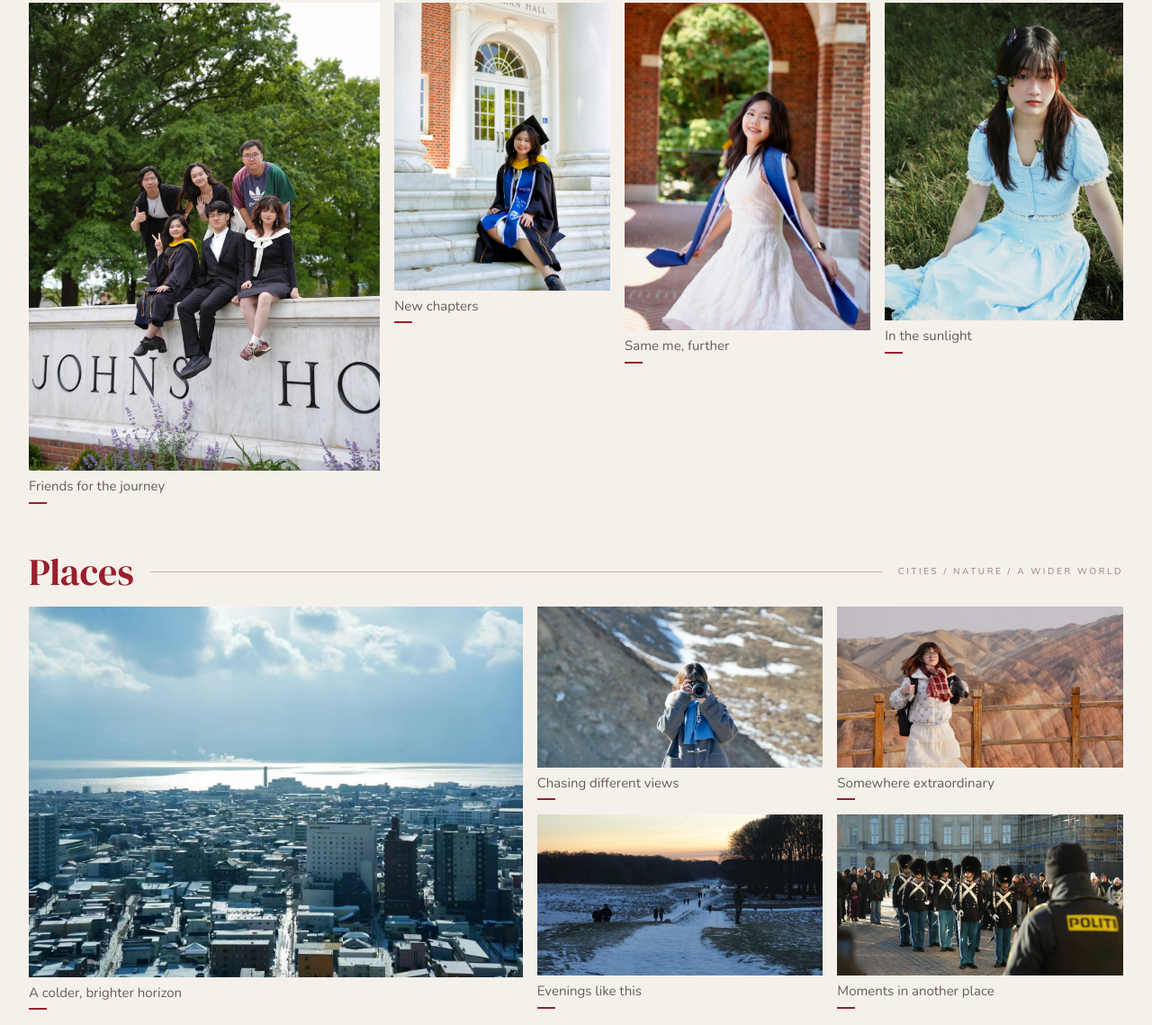
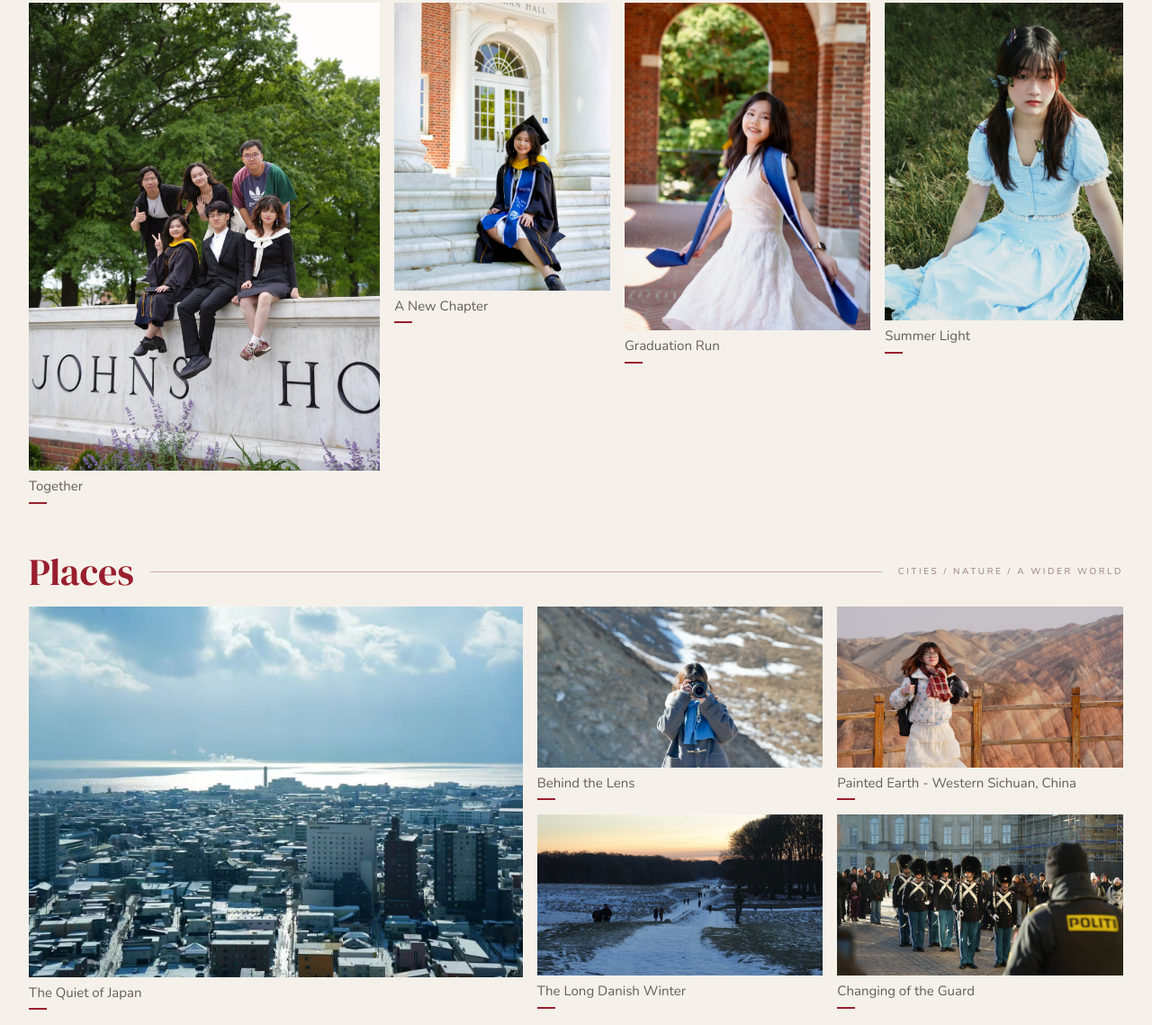
Before and after one commit to kaixinzeng3-boop/kaixin-portfolio, a plain HTML site: page projects/photography.html in a window 1280 px wide. Shown: the part 393-1532 px from the top of the page at 90% size. Drawn offline with nearby package versions, Linux system fonts and the light colour scheme.

Commit message:
Update photography titles

```diff
--- a/projects/photography.html
+++ b/projects/photography.html
@@ -244,22 +244,22 @@
     <div class="people-grid">
       <figure class="photo-card">
         <div class="photo-frame portrait-tall"><img src="../images/photo-group.jpg" alt="Graduation group portrait"></div>
-        <figcaption>Friends for the journey</figcaption>
+        <figcaption>Together</figcaption>
       </figure>
 
       <figure class="photo-card">
         <div class="photo-frame portrait-tall"><img src="../images/photo-grad-seated.jpg" alt="Graduation portrait at Gilman Hall"></div>
-        <figcaption>New chapters</figcaption>
+        <figcaption>A New Chapter</figcaption>
       </figure>
 
       <figure class="photo-card">
         <div class="photo-frame portrait-tall"><img src="../images/photo-white-dress.jpg" alt="Portrait in an arched brick corridor"></div>
-        <figcaption>Same me, further</figcaption>
+        <figcaption>Graduation Run</figcaption>
       </figure>
 
       <figure class="photo-card">
         <div class="photo-frame portrait-tall"><img src="../images/photo-blue-dress.jpg" alt="Portrait in a field"></div>
-        <figcaption>In the sunlight</figcaption>
+        <figcaption>Summer Light</figcaption>
       </figure>
     </div>
   </section>
@@ -272,28 +272,28 @@
     <div class="places-grid">
       <figure class="photo-card">
         <div class="photo-frame landscape-main"><img src="../images/photo-city.jpg" alt="Snowy city beside the sea"></div>
-        <figcaption>A colder, brighter horizon</figcaption>
+        <figcaption>The Quiet of Japan</figcaption>
       </figure>
 
       <div class="places-right">
         <figure class="photo-card">
           <div class="photo-frame landscape-small"><img src="../images/photo-camera-mountain.jpg" alt="Photographer in a mountain landscape"></div>
-          <figcaption>Chasing different views</figcaption>
+          <figcaption>Behind the Lens</figcaption>
         </figure>
         <figure class="photo-card">
           <div class="photo-frame landscape-small"><img src="../images/photo-snow-field.jpg" alt="Snow field at sunset"></div>
-          <figcaption>Evenings like this</figcaption>
+          <figcaption>The Long Danish Winter</figcaption>
         </figure>
       </div>
 
       <div class="places-right">
         <figure class="photo-card">
           <div class="photo-frame landscape-small"><img src="../images/photo-rainbow-mountain.jpg" alt="Portrait at colorful mountain landscape"></div>
-          <figcaption>Somewhere extraordinary</figcaption>
+          <figcaption>Painted Earth - Western Sichuan, China</figcaption>
         </figure>
         <figure class="photo-card">
           <div class="photo-frame landscape-small"><img src="../images/photo-guards.jpg" alt="Ceremonial guards in Copenhagen"></div>
-          <figcaption>Moments in another place</figcaption>
+          <figcaption>Changing of the Guard</figcaption>
         </figure>
       </div>
     </div>
@@ -308,11 +308,11 @@
       <div>
         <figure class="photo-card" style="margin-bottom:16px">
           <div class="photo-frame landscape-wide"><img src="../images/photo-boat.jpg" alt="Friends talking on a boat in warm light"></div>
-          <figcaption>Conversations that stay</figcaption>
+          <figcaption>Golden Hour</figcaption>
         </figure>
         <figure class="photo-card">
           <div class="photo-frame landscape-wide"><img src="../images/photo-snow-street.jpg" alt="People walking through a snowy street"></div>
-          <figcaption>Looking up together</figcaption>
+          <figcaption>Quiet Wonder in Architecture</figcaption>
         </figure>
       </div>
 
```
